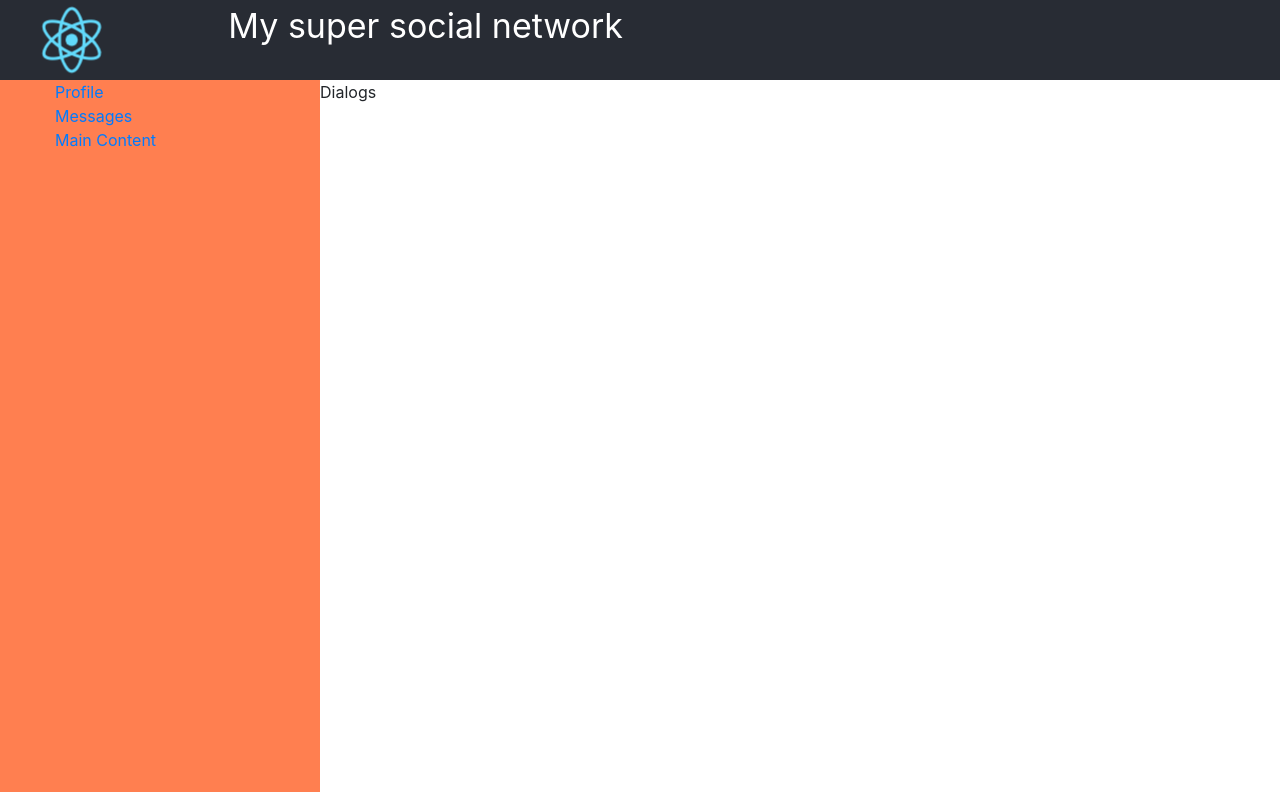
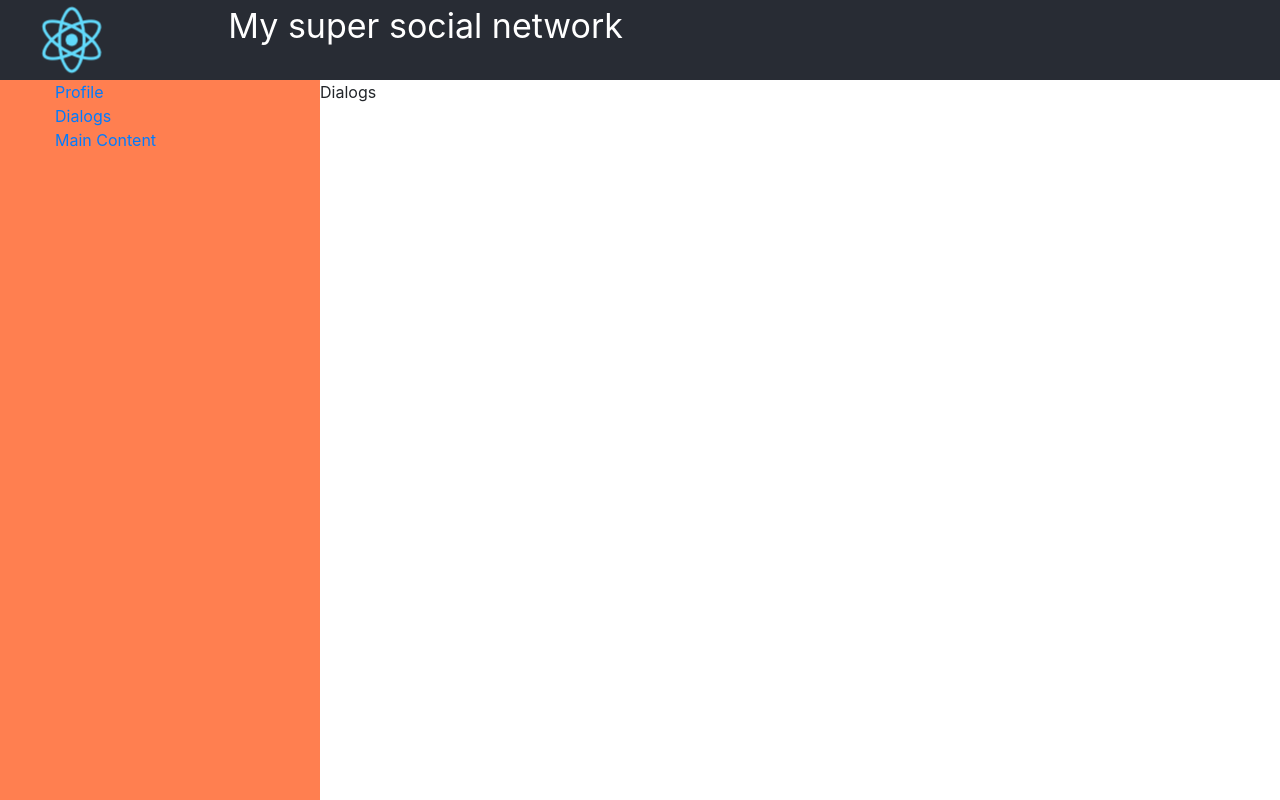
Before and after one commit to NekroMagus/react_education, a React (Create React App) app: page / in a window 1280 px wide. Built offline with nearby package versions, Linux system fonts and the light colour scheme.

Commit message:
some changes

```diff
--- a/src/components/header/Header.jsx
+++ b/src/components/header/Header.jsx
@@ -1,13 +1,13 @@
 import React from 'react';
 import logo from '../../logo.svg';
-import css from './Header.module.css';
+import './Header.module.css';
 
-const Header = () => {
+const Header = (props) => {
     return (
         <header className="col-sm-12">
             <div className="row">
                 <div className="col-sm-2">
-                    <img src={logo} className={css.imgLogo} alt="logo"/>
+                    <img src={logo} alt="logo"/>
                 </div>
                 <div className="col-sm-10">
                     My super social network
--- a/src/components/header/Header.module.css
+++ b/src/components/header/Header.module.css
@@ -5,7 +5,7 @@ header {
     color: white;
 }
 
-.imgLogo {
+header img {
     height: 10vmin;
     pointer-events: none;
     animation: App-logo-spin infinite 20s linear;
--- a/src/components/navbar/Navbar.jsx
+++ b/src/components/navbar/Navbar.jsx
@@ -3,10 +3,10 @@ import css from './Navbar.module.css';
 
 const Navbar = () => {
     return (
-        <nav className={`col-md-3 ${css.nav}`}>
+        <nav className={`col-sm-3 ${css.nav}`}>
             <ul>
-                <li><a href="#"> Profile </a></li>
-                <li><a href="#"> Messages </a></li>
+                <li><a href="/profile"> Profile </a></li>
+                <li><a href="/dialogs"> Dialogs </a></li>
                 <li><a href="#"> Main Content</a></li>
             </ul>
         </nav>
--- a/src/components/navbar/Navbar.module.css
+++ b/src/components/navbar/Navbar.module.css
@@ -1,5 +1,4 @@
 .nav {
-    min-height: 89vh;
-    display: grid;
+    min-height: 90vh;
     background-color: coral;
 }
--- a/src/components/profile/Profile.jsx
+++ b/src/components/profile/Profile.jsx
@@ -4,7 +4,7 @@ import css from './Profile.module.css';
 
 const Profile = () => {
     return (
-        <div className="col-md-9">
+        <main className="col-md-9">
             <div className="row">
                 <div className="col-md-4">
                     <img src={ProfileImage} className={css.img} alt="profile image"/>
@@ -14,7 +14,7 @@ const Profile = () => {
                     <p>My surname is:</p>
                 </div>
             </div>
-        </div>
+        </main>
     );
 };
 
```
